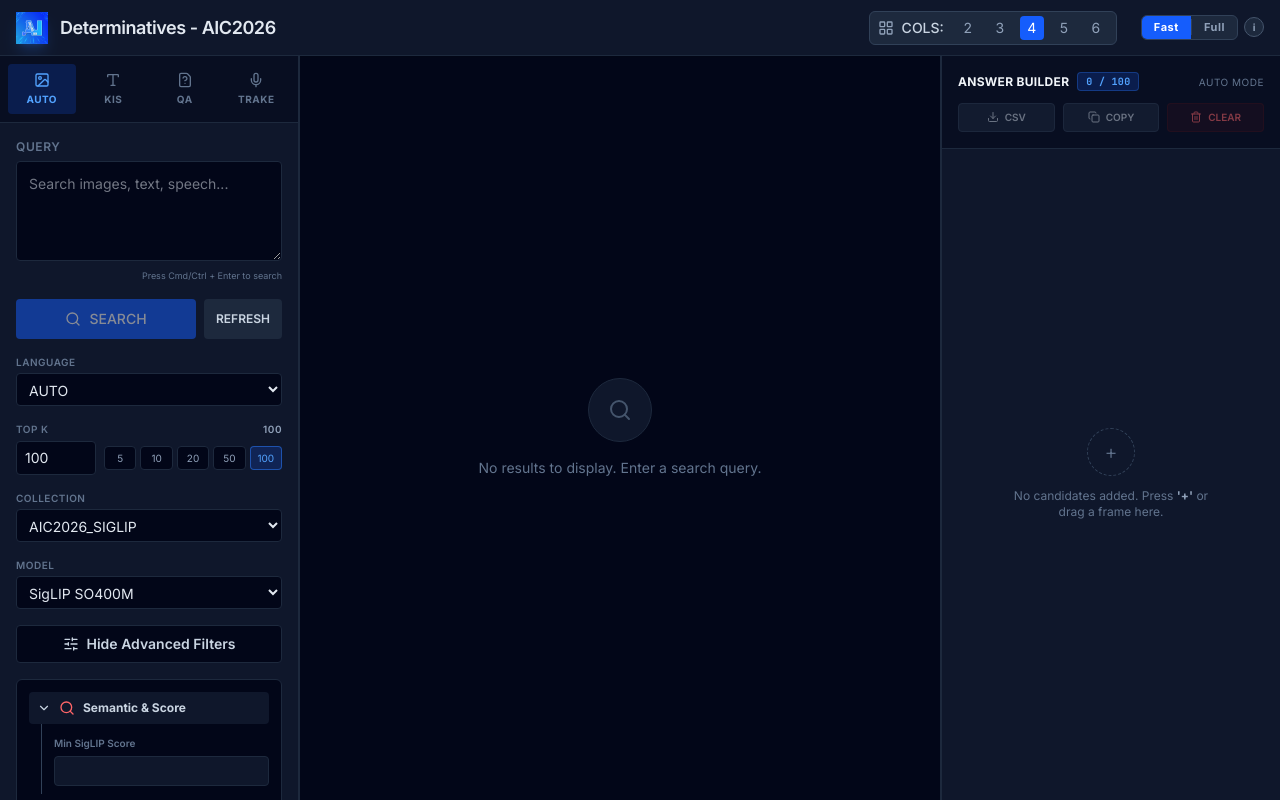
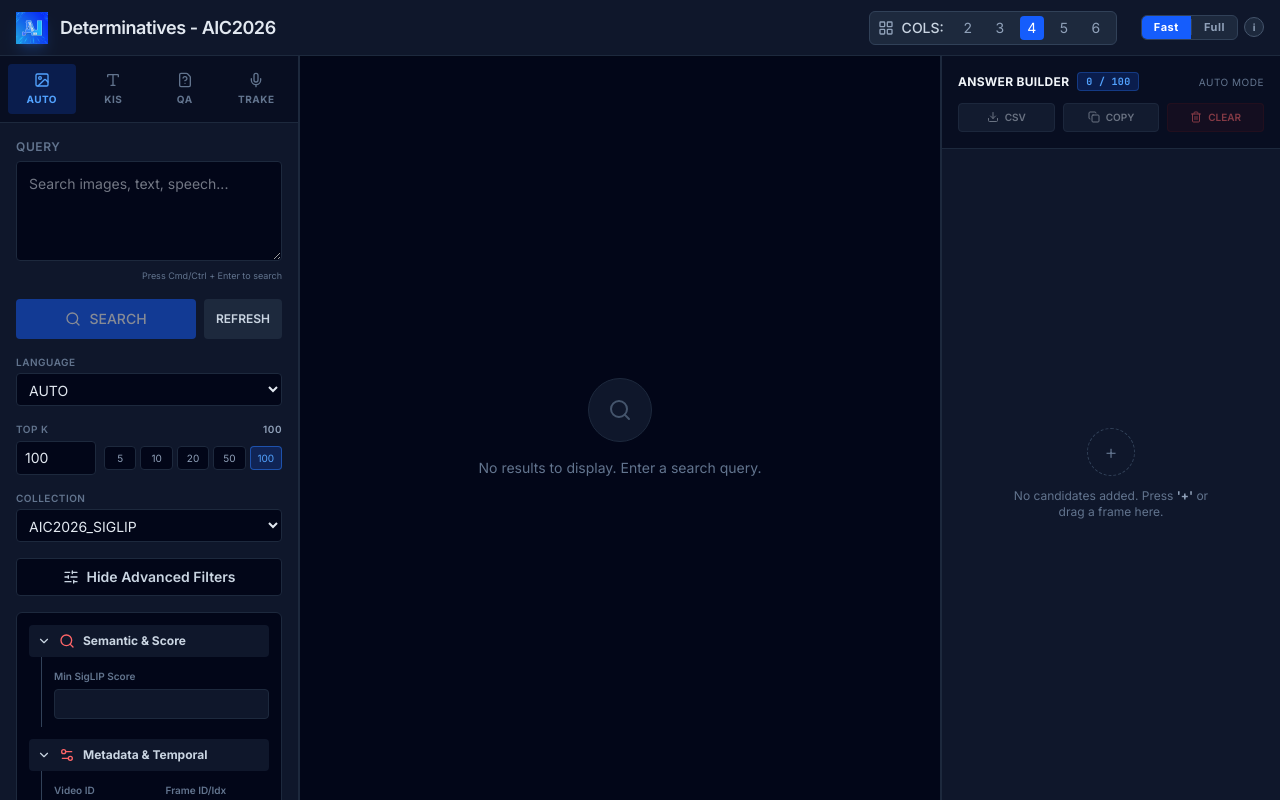
Before and after one commit to bui-thien-nghia/Determinative-HCMCAIC26, a React (Vite) app in the folder FrontEnd/: page / in a window 1280 px wide. Built offline with nearby package versions, Linux system fonts and the light colour scheme.

Commit message:
Save current work before updating main

```diff
--- a/FrontEnd/src/components/SearchPanel.tsx
+++ b/FrontEnd/src/components/SearchPanel.tsx
@@ -228,17 +228,6 @@ export default function SearchPanel() {
           </select>
         </div>
 
-        <div>
-          <label className="text-[10px] font-semibold text-slate-500 mb-1 block uppercase tracking-wider">Model</label>
-          <select
-            value={currentModel || 'siglip-so400m'}
-            onChange={(e) => setModel(e.target.value)}
-            className="w-full bg-slate-950 border border-slate-800 rounded px-2 py-1.5 text-slate-200 outline-none focus:border-blue-500"
-          >
-            <option value="siglip-so400m">SigLIP SO400M</option>
-            <option value="clip-vit-b-32">CLIP ViT-B/32</option>
-          </select>
-        </div>
 
         <button
           onClick={() => setShowAdvanced((v) => !v)}
```
